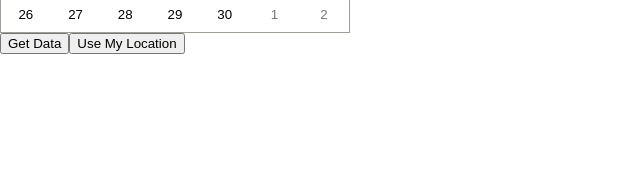
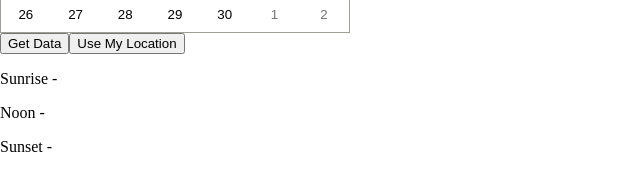
Before and after one commit to HanifCarroll/sun-times, a React (Create React App) app: page / in a window 1280 px wide. Shown: the part 314-504 px from the top of the page, without its empty margins (0-640 px from the left). Built offline with nearby package versions, Linux system fonts and the light colour scheme.

Commit message:
Add display for times in DOM

```diff
--- a/src/App.js
+++ b/src/App.js
@@ -53,12 +53,18 @@ class App extends Component {
   };
 
   render() {
+    const { sunrise, sunset, noon } = this.state.times;
+
     return (
       <div className="App">
         <h1>App</h1>
         <Calendar onChange={date => this.onCalendarChange(date)} />
         <button onClick={this.getData}>Get Data</button>
         <button onClick={this.getLocation}>Use My Location</button>
+
+        <p>Sunrise - {sunrise}</p>
+        <p>Noon - {noon}</p>
+        <p>Sunset - {sunset}</p>
       </div>
     );
   }
```
